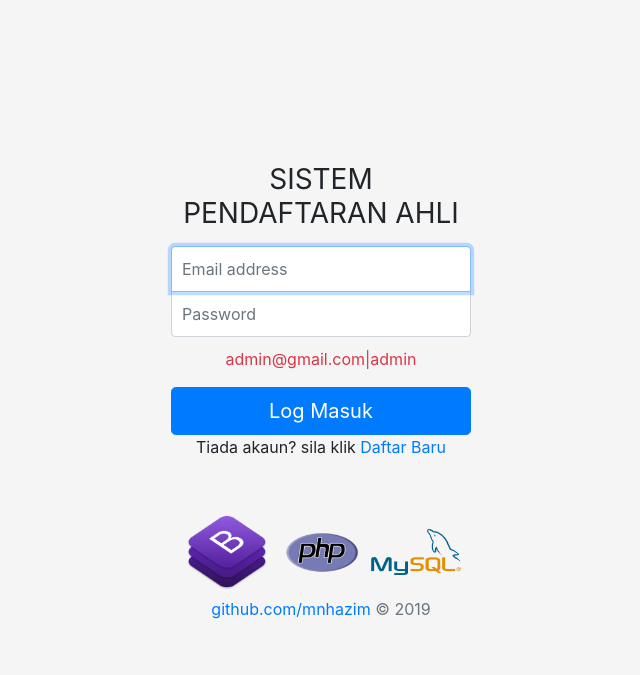
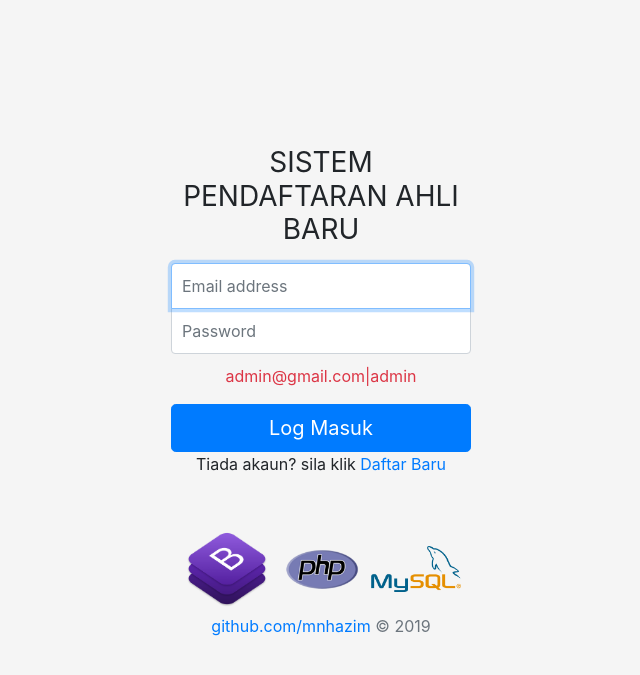
Before and after one commit to mnhazim/PHP-MembersManagement-OOP-01, a PHP site: page / in a window 1280 px wide. Shown: the top 675 px of the page, without its empty margins (319-959 px from the left). Run offline with PHP 8.4, Linux system fonts and the light colour scheme.

Commit message:
new update

```diff
--- a/config.php
+++ b/config.php
@@ -5,7 +5,7 @@
 				define("localhost", "localhost");
 				define("db_nama", "dbspa");
 				define("db_username", "root");
-				define("db_password", '');
+				define("db_password", 'root');
 
 				$conn = mysqli_connect(localhost,db_username,db_password,db_nama);
 
--- a/index.php
+++ b/index.php
@@ -10,7 +10,7 @@
 <body class="text-center">
 	<div class="container">
 		<form class="form-signin" method="post" action="controller/control.php?mod=login">
-		    <h1 class="h3 mb-3 font-weight-normal">SISTEM<br>PENDAFTARAN AHLI</h1>
+		    <h1 class="h3 mb-3 font-weight-normal">SISTEM<br>PENDAFTARAN AHLI BARU</h1>
 		    <label for="inputEmail" class="sr-only">Email address</label>
 		    <input type="email" id="inputEmail" name="email" class="form-control" placeholder="Email address" required autofocus autocomplete="off">
 		    <label for="inputPassword" class="sr-only">Password</label>
@@ -20,10 +20,6 @@
 		    </div>
 		    <button class="btn btn-lg btn-primary btn-block" type="submit">Log Masuk</button>
 		    Tiada akaun? sila klik <a href="ahli/daftar.php">Daftar Baru</a>
-
-
-
-
 		    <div class="mt-5 mb-3">
 			    <img class="" src="store/bootstrap.png" width="30%" height="auto">
 			    <img class="" src="store/php.png" width="30%" height="auto">
```
